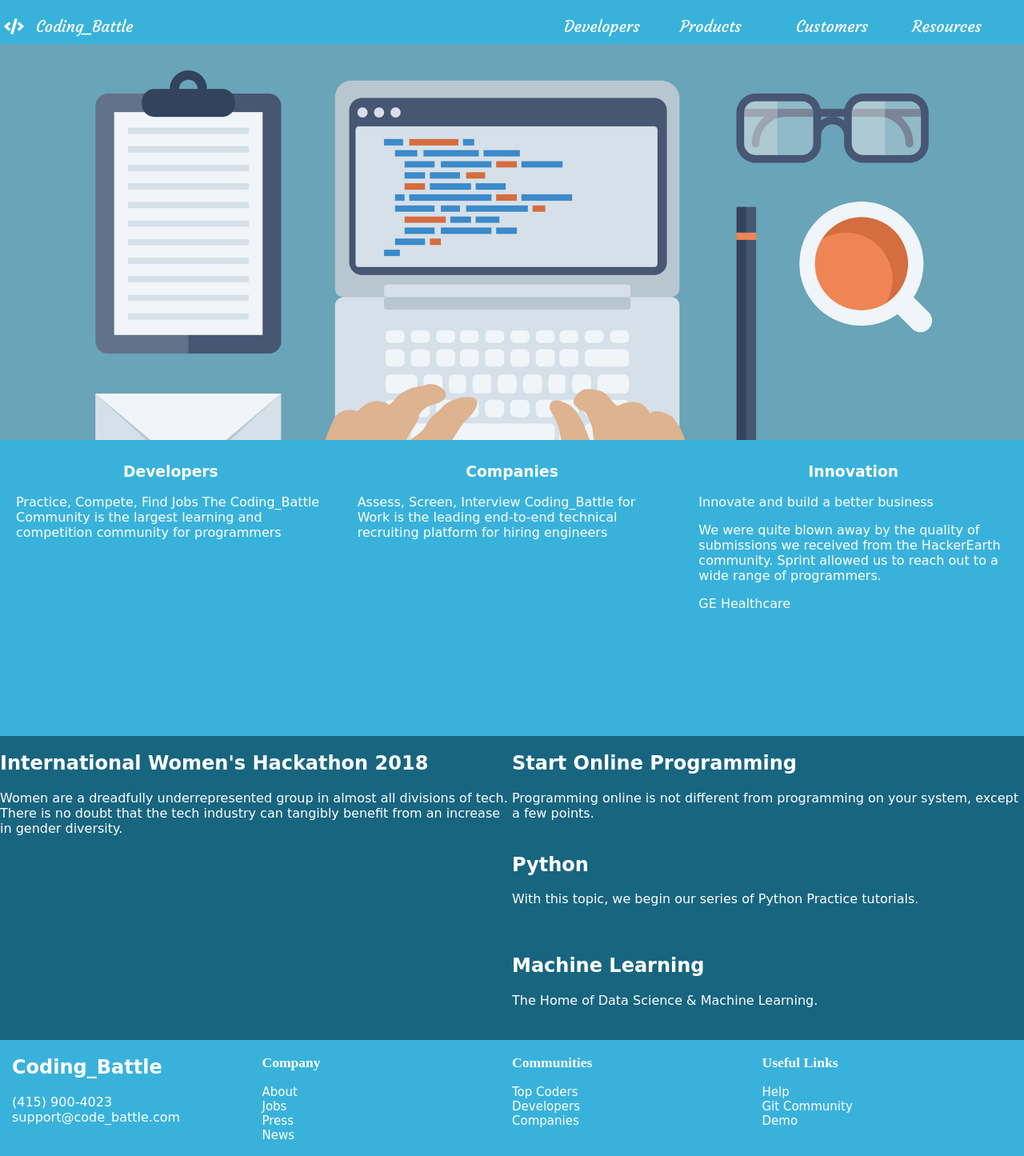
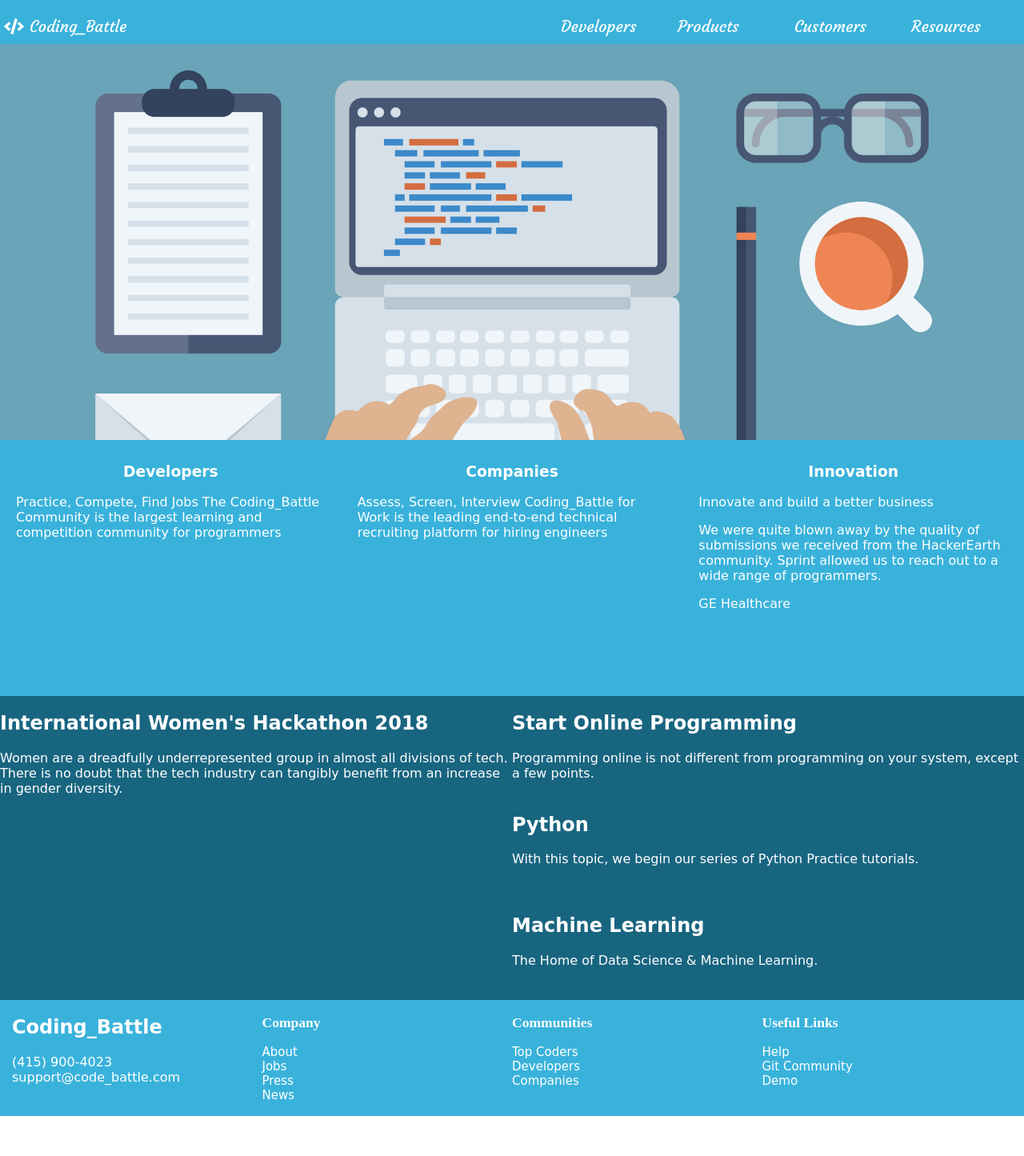
Before and after one commit to chiranjeevjoshi1/Assignment_HTML-CSS, a plain HTML site: page index.html in a window 1280 px wide. Shown: the whole page at 80% size. After the commit the page ends 1395 px from the top, so only its background shows below. Drawn offline with Linux system fonts and the light colour scheme; a web font is replaced by a local one.

Commit message:
updated file

```diff
--- a/css/index.css
+++ b/css/index.css
@@ -11,6 +11,7 @@ body {
 
 .heading{
   padding-left:5px;
+  padding-right:5px;
   font-family: 'Courgette', cursive;
 	  overflow: hidden;
   background-color: #39B2DB;
@@ -19,13 +20,14 @@ body {
   font-size:20px;
   position: fixed;
   height:50px;
-  top: 0;
+  top:0px;
   width: 100%;
 	display:flex;
 }
 .heading_content_one
 {
-  padding-left:15px;
+  padding-left:7px;
+
 	flex:1;
 
 }
@@ -37,7 +39,7 @@ body {
   margin-top:0px;
   padding-top:10px;
   padding-bottom: 10px;
-	height:350px;
+	height:300px;
   display: flex;
   max-width: 100%;
   background-color: #39B2DB;
--- a/index.html
+++ b/index.html
@@ -21,8 +21,8 @@
 
   <header class="heading">
   <p> <i class="fas fa-code"></i></p>
-  <p>  </p>
-    <p class="heading_content_one">Coding_Battle</p>
+
+    <p class="heading_content_one"><a href="#">Coding_Battle</a></p>
 
 
   <nav class="heading_content_two">
@@ -35,27 +35,28 @@
   </nav>
   </header>
 
-   <section class="hero-image">
+ <section class="hero-image">
 
 </section>
+<main>
   <article class="call-outs-container">
 
 
     <section class="call-out_one">
-      <h3 style="text-align: center">Developers</h3>
+      <h3 style="text-align: center"><a href="#">Developers</a></h3>
       <p>Practice, Compete, Find Jobs
 The Coding_Battle Community is the largest learning and competition community for programmers</p>
 
     </section>
 
     <section class="call-out_two">
-      <h3 style="text-align: center"> Companies</h3>
+      <h3 style="text-align: center"><a href="#"> Companies</a></h3>
       <p>Assess, Screen, Interview
 Coding_Battle for Work is the leading end-to-end technical recruiting platform for hiring engineers</p>
 
     </section>
     <section class="call-out_three">
-      <h3 style="text-align: center">Innovation</h3>
+      <h3 style="text-align: center"><a href="#">Innovation</a></h3>
       <p>Innovate and build a better business</p>
       <p>We were quite blown away by the quality of submissions we received from the HackerEarth community. Sprint allowed us to reach out to a wide range of programmers.</p>
      <p>GE Healthcare</p>
@@ -63,27 +64,27 @@ Coding_Battle for Work is the leading end-to-end technical recruiting platform f
    </article>
 
   <article class="equal-height-container">
-  <div class="first">
-    <h2>International Women's Hackathon 2018</h2>
+  <section class="first">
+    <h2><a href="#">International Women's Hackathon 2018</a></h2>
     <p>Women are a dreadfully underrepresented group in almost all divisions of tech. There is no doubt that the tech industry can tangibly benefit from an increase in gender diversity. </p>
-  </div>
+  </section>
 
-  <div class="second">
-    <div class="second-a">
-    	<h2>Start Online Programming</h2>
+  <section class="second">
+    <section class="second-a">
+    	<h2><a href="#">Start Online Programming</a></h2>
     	<p>Programming online is not different from programming on your system, except a few points. </p>
-    </div>
-    <div class="second-b">
-    	<h2>Python</h2>
+    </section>
+    <section class="second-b">
+    	<h2><a href="#">Python</a></h2>
     	<p>With this topic, we begin our series of Python Practice tutorials.</p>
-    </div>
-    <div class="second-c">
-    	<h2>Machine Learning</h2>
+    </section>
+    <section class="second-c">
+    	<h2><a href="#">Machine Learning</a></h2>
     	<p>
     		The Home of Data Science & Machine Learning.
     	</p>
-    </div>
-  </div>
+    </section>
+  </section>
 </article>
 
 
@@ -93,7 +94,7 @@ Coding_Battle for Work is the leading end-to-end technical recruiting platform f
 
 
 				<section class="up-name">
-					<h1>Coding_Battle</h1>
+					<h1><a href="#">Coding_Battle</a></h1>
 					<p>(415) 900-4023
                     support@code_battle.com</p>
                 </section>
@@ -101,7 +102,7 @@ Coding_Battle for Work is the leading end-to-end technical recruiting platform f
 
 
 				<section class="company">
-					<h3 class="nav-title">Company</h3>
+					<h3 class="nav-title"><a href="#">Company</a></h3>
 					<nav class="company-base">
 						<ul>
 							<li><a href="#">About</a> </li>
```
